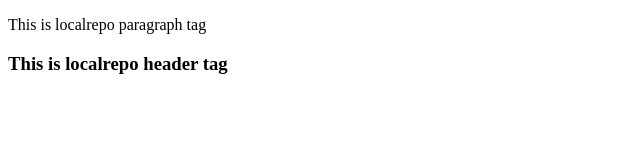
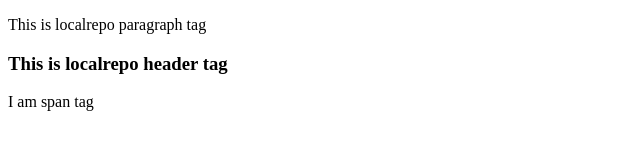
Before and after one commit to karntech07/localrepo, a plain HTML site: page index.html in a window 1280 px wide. Shown: the whole page, without its empty margins (0-640 px from the left). Drawn offline with Linux system fonts and the light colour scheme.

Commit message:
add span tag

```diff
--- a/index.html
+++ b/index.html
@@ -8,5 +8,6 @@
 <body>
     <p>This is localrepo paragraph tag</p>
     <h3>This is localrepo header tag</h3>
+    <span>I am span tag</span>
 </body>
 </html>
```
